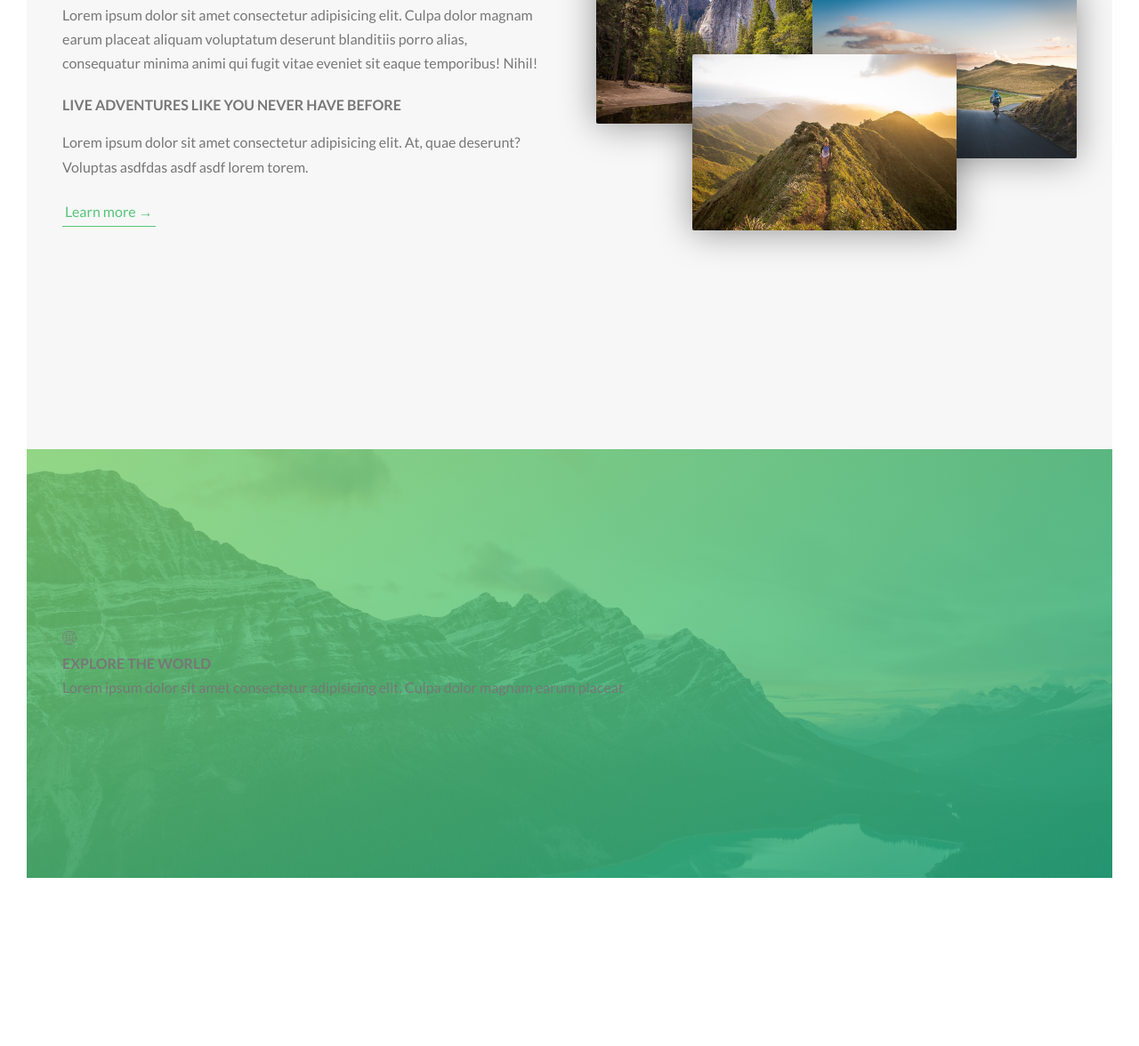
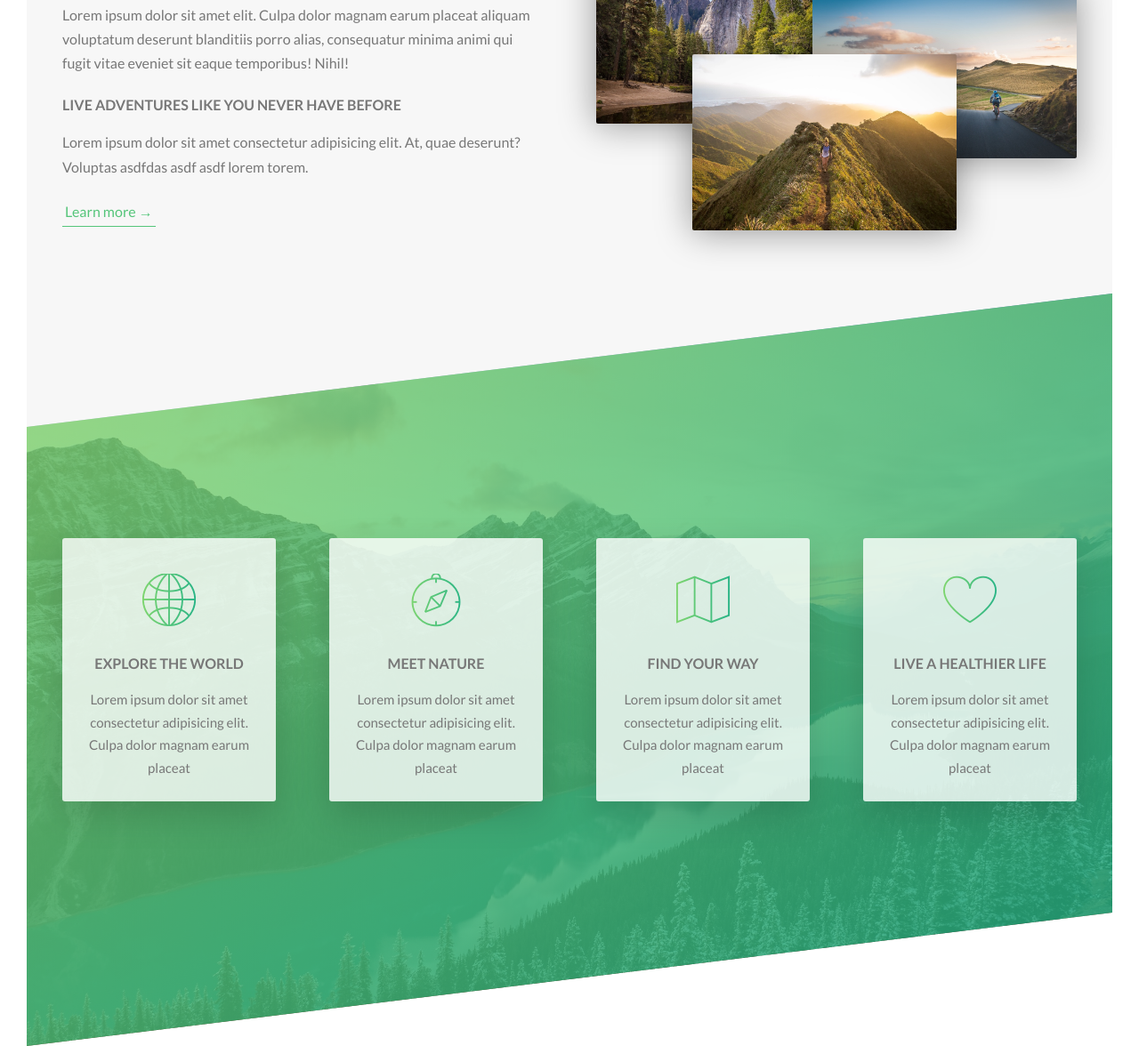
Before and after one commit to pbankra/Natours, a plain HTML site: page index.html in a window 1280 px wide. Shown: the part 1059-2235 px from the top of the page at 89% size. Before the commit the page ends 2076 px from the top, so only its background shows below. Drawn offline with Linux system fonts and the light colour scheme.

Commit message:
Features section done

```diff
--- a/index.html
+++ b/index.html
@@ -34,7 +34,7 @@
             <div class="row">
                 <div class="col-1-of-2">
                     <h3 class="heading-tertiary u-margin-bottom-small">You are going to fall in love with nature</h3>
-                    <p class="paragraph">Lorem ipsum dolor sit amet consectetur adipisicing elit. Culpa dolor magnam earum placeat aliquam voluptatum deserunt blanditiis porro alias, consequatur minima animi qui fugit vitae eveniet sit eaque temporibus! Nihil!</p>
+                    <p class="paragraph">Lorem ipsum dolor sit amet elit. Culpa dolor magnam earum placeat aliquam voluptatum deserunt blanditiis porro alias, consequatur minima animi qui fugit vitae eveniet sit eaque temporibus! Nihil!</p>
                     <h3 class="heading-tertiary u-margin-bottom-small">live adventures like you never have before</h3>
                     <p class="paragraph">Lorem ipsum dolor sit amet consectetur adipisicing elit. At, quae deserunt? Voluptas asdfdas asdf asdf lorem torem.</p>
                 <a class="btn-text" href="#">Learn more &rarr;</a>
@@ -53,15 +53,31 @@
                  <div class="col-1-of-4">
                      <div class="feature-box">
                     <i class=" feature-box__icon icon-basic-world"></i>
-                    <h3 class="heading-tertiary">Explore the world</h3>
+                    <h3 class="heading-tertiary u-margin-bottom-small">Explore the world</h3>
                     <p class="feature-box__text">Lorem ipsum dolor sit amet consectetur adipisicing elit. Culpa dolor magnam earum placeat</p>
                 </div>
                  </div>
                  <div class="col-1-of-4">
-
+                    <div class="feature-box">
+                        <i class=" feature-box__icon icon-basic-compass"></i>
+                        <h3 class="heading-tertiary u-margin-bottom-small">Meet Nature</h3>
+                        <p class="feature-box__text">Lorem ipsum dolor sit amet consectetur adipisicing elit. Culpa dolor magnam earum placeat</p>
+                    </div>
                  </div>
-                 <div class="col-1-of-4"></div>
-                 <div class="col-1-of-4"></div>
+                 <div class="col-1-of-4">
+                    <div class="feature-box">
+                        <i class=" feature-box__icon icon-basic-map"></i>
+                        <h3 class="heading-tertiary u-margin-bottom-small">Find your way</h3>
+                        <p class="feature-box__text">Lorem ipsum dolor sit amet consectetur adipisicing elit. Culpa dolor magnam earum placeat</p>
+                    </div>
+                 </div>
+                 <div class="col-1-of-4">
+                    <div class="feature-box">
+                        <i class=" feature-box__icon icon-basic-heart"></i>
+                        <h3 class="heading-tertiary u-margin-bottom-small">live a healthier life</h3>
+                        <p class="feature-box__text">Lorem ipsum dolor sit amet consectetur adipisicing elit. Culpa dolor magnam earum placeat</p>
+                    </div>
+                 </div>
              </div>
          </section>
      </main>
--- a/sass/components/_feature-box.scss
+++ b/sass/components/_feature-box.scss
@@ -1,8 +1,22 @@
 .feature-box{
-    &__icon{
+    background-color: rgba($color-white, .8);
+    font-size: 1.5rem;
+    padding: 2.5rem;
+    border-radius: 3px;
+    text-align: center;
+    box-shadow: 0 1.5rem 4rem rgba($color-black, .15);
+    transition: all .3s;
+    &:hover{
+        transform: scale(1.03) translateY(-1.5rem);
 
     }
-    &__text{
-
-    }
+    &__icon{
+    font-size: 6rem;
+    margin-bottom: .5rem;
+    background-image: linear-gradient(to right, $color-primary-light, $color-primary-dark);
+    color: transparent;
+    background-clip: text;
+    -webkit-background-clip: text;
+    -moz-background-clip: text;
 }
+}
--- a/sass/layout/_grid.scss
+++ b/sass/layout/_grid.scss
@@ -16,6 +16,7 @@
 		width: calc((100% - #{$horizontal-gutter}) /2);
 	}
 	.col-1-of-4 {
-		width: calc((100%-#{$horizontal-gutter}*3)/4);
+		width: calc((100% - 3* #{$horizontal-gutter})/4);
+
 	}
 }
--- a/sass/pages/_home.scss
+++ b/sass/pages/_home.scss
@@ -13,4 +13,9 @@
         rgba($color-primary-dark, 0.80)
     ),url(../img/nat-4.jpg);
 	background-size: cover;
+    transform: skewY(-7deg);
+    margin-top: -10rem;
+    &>*{
+        transform: skewY(7deg);
+    }
 }
```
Also changed, not shown: css/main.css.
